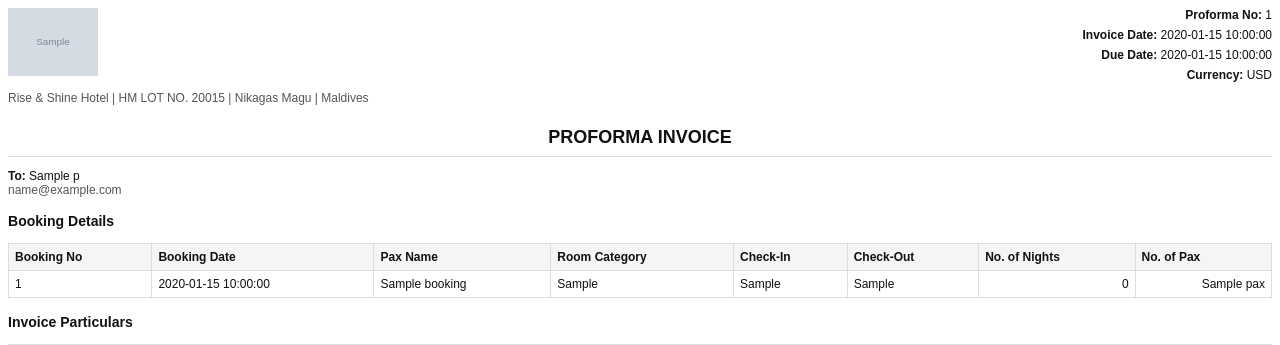
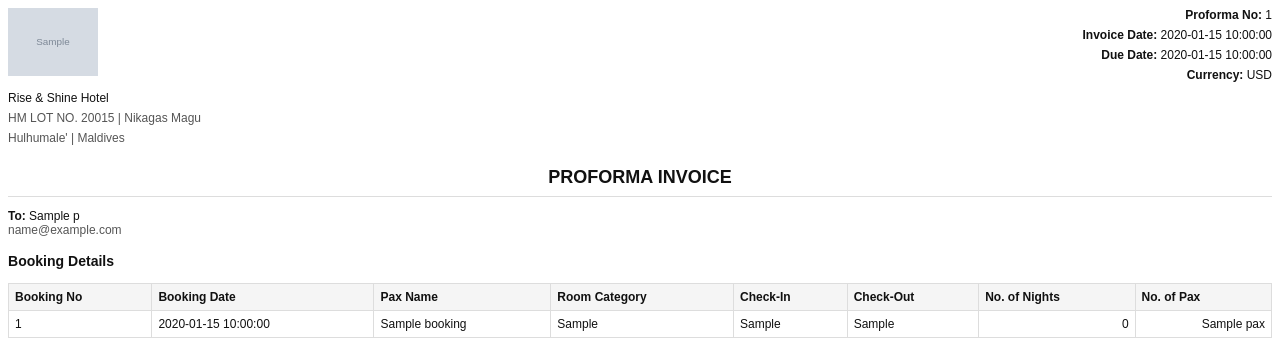
Before and after one commit to shackeelck/riseandshine-backoffice-ci4, a CodeIgniter 4 app: template app/Views/templates/proforma_pdf.php in a window 1280 px wide. Shown: the top 345 px of the page. Run offline with PHP 8.4 and a stand-in for CodeIgniter, Linux system fonts and the light colour scheme; the template is opened without the code that fills it: most values are stand-ins (such as "Sample title", 1, 10 or a date in 2020); grey boxes marked "Sample" are stand-in pictures; data that the repository does not hold is empty; some libraries are stand-ins or nearby versions.

Commit message:
Update proforma_pdf.php

```diff
--- a/app/Views/templates/proforma_pdf.php
+++ b/app/Views/templates/proforma_pdf.php
@@ -64,7 +64,9 @@
         <?php if (!empty($logoPath)): ?>
           <img src="<?= esc($logoPath) ?>" alt="Rise &amp; Shine Logo" class="logo">
         <?php endif; ?>
-        <div class="muted hotel-inline">Rise &amp; Shine Hotel | HM LOT NO. 20015 | Nikagas Magu | Maldives</div>
+        <div class="bold hotel-inline">Rise &amp; Shine Hotel </div>
+        <div class="muted hotel-inline"> HM LOT NO. 20015 | Nikagas Magu </div>
+         <div class="muted hotel-inline"> Hulhumale' | Maldives</div>
       </td>
       <td style="width:40%;" class="right">
         <div class="invoice-detail-line"><b>Proforma No:</b> <?= esc($proformaNo) ?></div>
```
